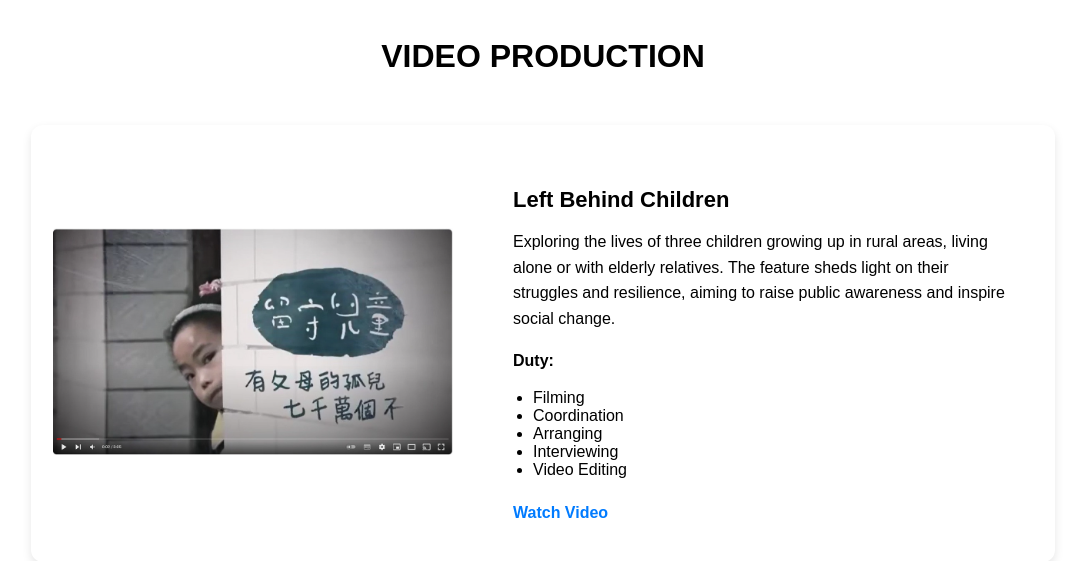
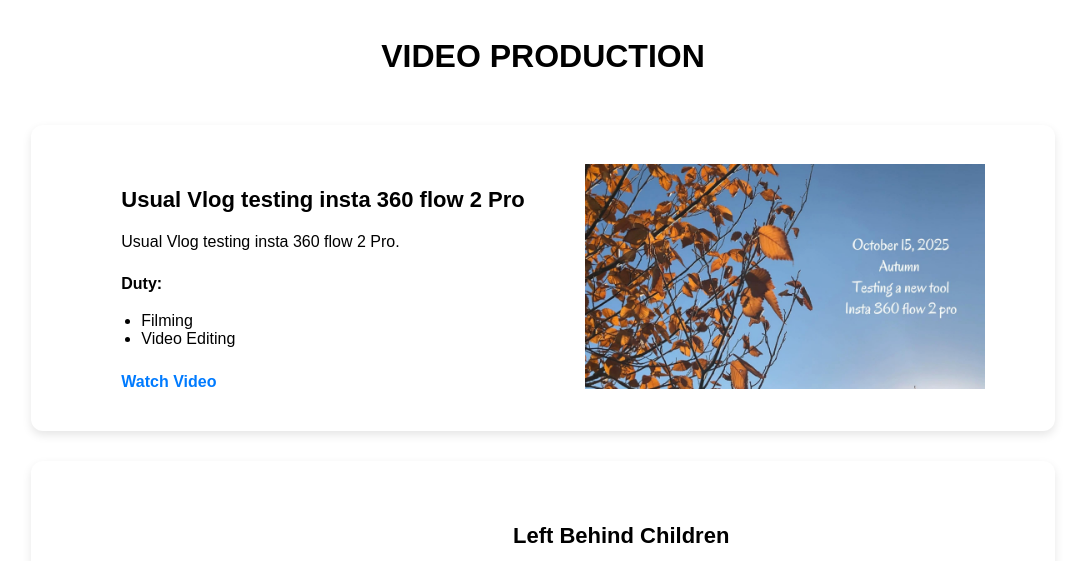
Before and after one commit to alvin00715/my-portfolio, a plain HTML site: page portfolio-Content Creation.html in a window 1280 px wide. Shown: the part 1880-2441 px from the top of the page, without its empty margins (97-1182 px from the left). Drawn offline with Linux system fonts and the light colour scheme.

Commit message:
Add new image and update portfolio content page

```diff
--- a/portfolio-Content Creation.html
+++ b/portfolio-Content Creation.html
@@ -100,6 +100,23 @@
         <h2 class="section-title">VIDEO PRODUCTION</h2>
 
         <div class="video-container"></div>
+
+            <div class="video-item reverse">
+                <div class="video-description">
+                    <h3><strong>Usual Vlog testing insta 360 flow 2 Pro</strong></h3>
+                    <p>Usual Vlog testing insta 360 flow 2 Pro.</p>
+                    <p><strong>Duty:</strong></p>
+                    <ul>
+                        <li>Filming</li>
+                        <li>Video Editing</li>
+                    </ul>
+                    <a href="https://youtu.be/QzEq3MIizWU" target="_blank" class="video-link">Watch Video</a>
+                </div>
+                <a href="https://youtu.be/QzEq3MIizWU" target="_blank">
+                    <img src="images/Flow 2 Pro.jpg" alt="Rooted in Tradition:Farming in Hong Kong">
+                </a>
+            </div>
+
 
             <div class="video-item">
                 <a href="https://www.youtube.com/watch?v=mKODc9c3BHQ" target="_blank" >
```
Also changed, not shown: images/Flow 2 Pro.jpg (added).
